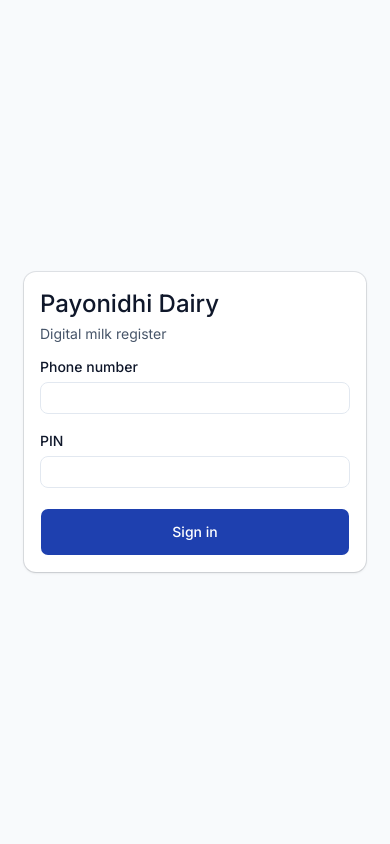
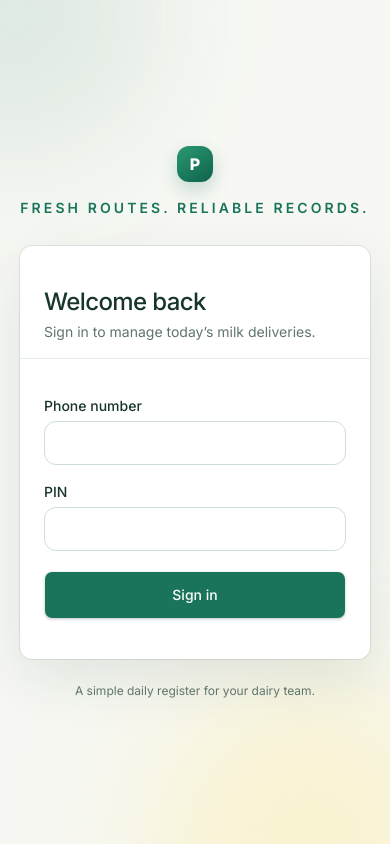
Before and after one commit to Dev-Harry-Code/PayonidhiDairy, a Next.js app: page /login in a window 390 px wide. Built offline with nearby package versions, Linux system fonts and the light colour scheme.

Commit message:
feat: enhance admin and hawker layouts, improve styling and responsiveness; update login form design

```diff
--- a/src/app/admin/layout.tsx
+++ b/src/app/admin/layout.tsx
@@ -7,19 +7,24 @@ export default async function AdminLayout({ children }: { children: ReactNode })
   const session = await requireRole(["admin"]);
   return (
     <div className="min-h-screen bg-background">
-      <header className="border-b bg-card">
-        <div className="mx-auto flex min-h-16 max-w-6xl items-center justify-between gap-4 px-4">
-          <div className="flex items-center gap-4">
+      <header className="sticky top-0 z-10 border-b border-border/80 bg-card/90 shadow-sm backdrop-blur">
+        <div className="mx-auto flex min-h-[4.5rem] max-w-6xl items-center justify-between gap-4 px-4 md:px-6">
+          <div className="flex items-center gap-3">
+            <span className="brand-mark">P</span>
             <div>
-            <p className="font-semibold">Payonidhi Dairy</p>
-            <p className="text-sm text-muted-foreground">Admin · {session.name}</p>
+              <p className="font-semibold tracking-tight">Payonidhi Dairy</p>
+              <p className="text-xs font-medium uppercase tracking-[0.16em] text-muted-foreground">Admin workspace</p>
             </div>
-            <nav className="hidden gap-3 text-sm md:flex"><Link href="/admin">Overview</Link><Link href="/admin/hawkers">Hawkers</Link><Link href="/admin/customers">Customers</Link></nav>
+            <nav className="ml-5 hidden items-center gap-1 rounded-xl bg-muted/70 p-1 text-sm md:flex">
+              <Link className="rounded-lg px-3 py-2 font-medium text-muted-foreground hover:bg-card hover:text-foreground" href="/admin">Overview</Link>
+              <Link className="rounded-lg px-3 py-2 font-medium text-muted-foreground hover:bg-card hover:text-foreground" href="/admin/hawkers">Hawkers</Link>
+              <Link className="rounded-lg px-3 py-2 font-medium text-muted-foreground hover:bg-card hover:text-foreground" href="/admin/customers">Customers</Link>
+            </nav>
           </div>
-          <LogoutButton />
+          <div className="flex items-center gap-3"><span className="hidden text-sm text-muted-foreground sm:inline">Hi, {session.name}</span><LogoutButton /></div>
         </div>
       </header>
-      <main className="mx-auto max-w-6xl p-4 md:p-6">{children}</main>
+      <main className="mx-auto max-w-6xl px-4 py-7 md:px-6 md:py-10">{children}</main>
     </div>
   );
 }
--- a/src/app/globals.css
+++ b/src/app/globals.css
@@ -1,18 +1,20 @@
 @import "tailwindcss";
 
 :root {
-  --background: #f8fafc;
-  --foreground: #0f172a;
+  --background: #f7f8f3;
+  --foreground: #17352d;
   --card: #ffffff;
-  --card-foreground: #0f172a;
-  --primary: #1e40af;
+  --card-foreground: #17352d;
+  --primary: #19745b;
   --primary-foreground: #ffffff;
-  --muted: #f1f5f9;
-  --muted-foreground: #475569;
-  --border: #e2e8f0;
-  --input: #e2e8f0;
-  --ring: #1e40af;
-  --radius: 0.75rem;
+  --secondary: #e8f3ed;
+  --secondary-foreground: #215c49;
+  --muted: #edf2ed;
+  --muted-foreground: #60756d;
+  --border: #dbe7df;
+  --input: #ceded4;
+  --ring: #4aaa83;
+  --radius: 0.9rem;
 }
 
 @theme inline {
@@ -31,6 +33,28 @@
 }
 
 body {
+  min-height: 100vh;
   background: var(--background);
   color: var(--foreground);
+  background-image: radial-gradient(circle at 10% 0%, rgba(112, 181, 139, 0.12), transparent 32rem), radial-gradient(circle at 100% 20%, rgba(242, 188, 94, 0.10), transparent 28rem);
 }
+
+::selection { background: #b9e3c9; color: #17352d; }
+
+a { transition: color 160ms ease, background-color 160ms ease, border-color 160ms ease, transform 160ms ease; }
+
+table { border-collapse: separate; border-spacing: 0; }
+
+input, select, textarea { font-family: inherit; }
+
+.brand-mark {
+  display: grid;
+  place-items: center;
+  width: 2.25rem;
+  height: 2.25rem;
+  border-radius: 0.75rem;
+  background: linear-gradient(145deg, #2a9a72, #0f624c);
+  color: white;
+  font-weight: 800;
+  box-shadow: 0 8px 18px rgba(25, 116, 91, 0.22);
+}
--- a/src/app/hawker/layout.tsx
+++ b/src/app/hawker/layout.tsx
@@ -7,19 +7,22 @@ export default async function HawkerLayout({ children }: { children: ReactNode }
   const session = await requireRole(["hawker"]);
   return (
     <div className="min-h-screen bg-background">
-      <header className="border-b bg-card">
-        <div className="mx-auto flex min-h-16 max-w-2xl items-center justify-between gap-4 px-4">
-          <div className="flex items-center gap-4">
+      <header className="sticky top-0 z-10 border-b border-border/80 bg-card/90 shadow-sm backdrop-blur">
+        <div className="mx-auto flex min-h-[4.5rem] max-w-3xl items-center justify-between gap-4 px-4">
+          <div className="flex items-center gap-3">
+            <span className="brand-mark">P</span>
             <div>
-            <p className="font-semibold">Payonidhi Dairy</p>
-            <p className="text-sm text-muted-foreground">Hawker · {session.name}</p>
+              <p className="font-semibold tracking-tight">Payonidhi Dairy</p>
+              <p className="text-xs font-medium uppercase tracking-[0.16em] text-muted-foreground">Delivery route</p>
             </div>
-            <nav className="hidden gap-3 text-sm md:flex"><Link href="/hawker/today">Today</Link><Link href="/hawker/customers">Customers</Link></nav>
+            <nav className="ml-3 flex items-center gap-1 rounded-xl bg-muted/70 p-1 text-sm">
+              <Link className="rounded-lg px-3 py-2 font-medium text-muted-foreground hover:bg-card hover:text-foreground" href="/hawker/today">Today</Link><Link className="rounded-lg px-3 py-2 font-medium text-muted-foreground hover:bg-card hover:text-foreground" href="/hawker/customers">Customers</Link>
+            </nav>
           </div>
-          <LogoutButton />
+          <div className="flex items-center gap-3"><span className="hidden text-sm text-muted-foreground sm:inline">{session.name}</span><LogoutButton /></div>
         </div>
       </header>
-      <main className="mx-auto max-w-2xl p-4">{children}</main>
+      <main className="mx-auto max-w-3xl px-4 py-7 md:py-10">{children}</main>
     </div>
   );
 }
--- a/src/app/hawker/today/page.tsx
+++ b/src/app/hawker/today/page.tsx
@@ -11,10 +11,11 @@ export default async function HawkerTodayPage({ searchParams }: { searchParams:
   return (
     <section className="space-y-6">
       <div>
-        <p className="text-sm font-medium text-primary">Today</p>
-        <h1 className="text-3xl font-semibold tracking-tight">{formatDateLabel(dateKey)}</h1>
+        <p className="text-sm font-semibold uppercase tracking-[0.18em] text-primary">Today’s route</p>
+        <h1 className="mt-1 text-3xl font-semibold tracking-tight md:text-4xl">{formatDateLabel(dateKey)}</h1>
+        <p className="mt-2 text-sm text-muted-foreground">Mark each delivery as you go. Your progress is saved instantly.</p>
       </div>
-      <div className="flex gap-2"><a href="/hawker/today" className={`rounded-md px-3 py-2 text-sm ${shift === "morning" ? "bg-primary text-primary-foreground" : "border"}`}>Morning</a><a href="/hawker/today?shift=evening" className={`rounded-md px-3 py-2 text-sm ${shift === "evening" ? "bg-primary text-primary-foreground" : "border"}`}>Evening</a></div>
+      <div className="flex w-fit gap-1 rounded-xl bg-muted p-1"><a href="/hawker/today" className={`rounded-lg px-4 py-2 text-sm font-medium ${shift === "morning" ? "bg-card text-primary shadow-sm" : "text-muted-foreground hover:text-foreground"}`}>Morning</a><a href="/hawker/today?shift=evening" className={`rounded-lg px-4 py-2 text-sm font-medium ${shift === "evening" ? "bg-card text-primary shadow-sm" : "text-muted-foreground hover:text-foreground"}`}>Evening</a></div>
       <TodaySheet dateKey={dateKey} shift={shift} rows={sheet.rows} progress={sheet.progress} />
     </section>
   );
--- a/src/app/login/page.tsx
+++ b/src/app/login/page.tsx
@@ -2,8 +2,14 @@ import { LoginForm } from "@/features/auth/components/login-form";
 
 export default function LoginPage() {
   return (
-    <main className="flex min-h-screen items-center justify-center bg-background p-6">
-      <LoginForm />
+    <main className="relative flex min-h-screen items-center justify-center overflow-hidden bg-background p-5 md:p-8">
+      <div className="absolute left-[-8rem] top-[-8rem] h-72 w-72 rounded-full bg-primary/10 blur-3xl" />
+      <div className="absolute bottom-[-10rem] right-[-5rem] h-80 w-80 rounded-full bg-amber-200/30 blur-3xl" />
+      <div className="relative w-full max-w-md">
+        <div className="mb-7 text-center"><span className="brand-mark mx-auto mb-4">P</span><p className="text-sm font-semibold uppercase tracking-[0.22em] text-primary">Fresh routes. Reliable records.</p></div>
+        <LoginForm />
+        <p className="mt-6 text-center text-xs text-muted-foreground">A simple daily register for your dairy team.</p>
+      </div>
     </main>
   );
 }
--- a/src/components/shared/logout-button.tsx
+++ b/src/components/shared/logout-button.tsx
@@ -9,6 +9,7 @@ export function LogoutButton() {
   return (
     <Button
       variant="outline"
+      size="sm"
       onClick={async () => {
         await logoutAction();
         router.replace("/login");
--- a/src/components/ui/button.tsx
+++ b/src/components/ui/button.tsx
@@ -7,7 +7,7 @@ const buttonVariants = cva(
   {
     variants: {
       variant: {
-        default: "bg-primary text-primary-foreground hover:bg-primary/80",
+        default: "bg-primary text-primary-foreground shadow-sm hover:bg-primary/90 hover:shadow-md",
         outline:
           "border-border bg-background hover:bg-muted hover:text-foreground aria-expanded:bg-muted aria-expanded:text-foreground dark:border-input dark:bg-input/30 dark:hover:bg-input/50",
         secondary:
--- a/src/components/ui/input.tsx
+++ b/src/components/ui/input.tsx
@@ -8,7 +8,7 @@ function Input({ className, type, ...props }: React.ComponentProps<"input">) {
       type={type}
       data-slot="input"
       className={cn(
-        "h-8 w-full min-w-0 rounded-lg border border-input bg-transparent px-2.5 py-1 text-base transition-colors outline-none file:inline-flex file:h-6 file:border-0 file:bg-transparent file:text-sm file:font-medium file:text-foreground placeholder:text-muted-foreground focus-visible:border-ring focus-visible:ring-3 focus-visible:ring-ring/50 disabled:pointer-events-none disabled:cursor-not-allowed disabled:bg-input/50 disabled:opacity-50 aria-invalid:border-destructive aria-invalid:ring-3 aria-invalid:ring-destructive/20 md:text-sm dark:bg-input/30 dark:disabled:bg-input/80 dark:aria-invalid:border-destructive/50 dark:aria-invalid:ring-destructive/40",
+        "h-11 w-full min-w-0 rounded-xl border border-input bg-card px-3.5 py-2 text-base transition-all outline-none file:inline-flex file:h-6 file:border-0 file:bg-transparent file:text-sm file:font-medium file:text-foreground placeholder:text-muted-foreground focus-visible:border-ring focus-visible:ring-4 focus-visible:ring-ring/20 disabled:pointer-events-none disabled:cursor-not-allowed disabled:bg-input/50 disabled:opacity-50 aria-invalid:border-destructive aria-invalid:ring-3 aria-invalid:ring-destructive/20 md:text-sm",
         className
       )}
       {...props}
--- a/src/features/auth/components/login-form.tsx
+++ b/src/features/auth/components/login-form.tsx
@@ -30,12 +30,12 @@ export function LoginForm() {
   }
 
   return (
-    <Card className="w-full max-w-md shadow-sm">
-      <CardHeader>
-        <CardTitle className="text-2xl">Payonidhi Dairy</CardTitle>
-        <p className="text-sm text-muted-foreground">Digital milk register</p>
+    <Card className="w-full border-border/80 shadow-[0_20px_60px_rgba(23,53,45,0.10)]">
+      <CardHeader className="border-b border-border/70 bg-card px-6 py-6">
+        <CardTitle className="text-2xl tracking-tight">Welcome back</CardTitle>
+        <p className="text-sm text-muted-foreground">Sign in to manage today’s milk deliveries.</p>
       </CardHeader>
-      <CardContent>
+      <CardContent className="px-6 py-6">
         <form className="space-y-5" onSubmit={submit}>
           <div className="space-y-2">
             <Label htmlFor="phone">Phone number</Label>
```
Also changed, not shown: src/app/admin/page.tsx (+7 -7 lines).
